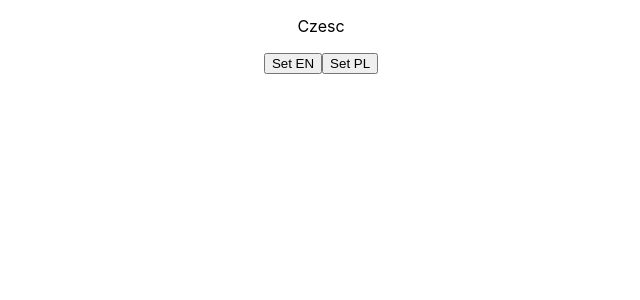
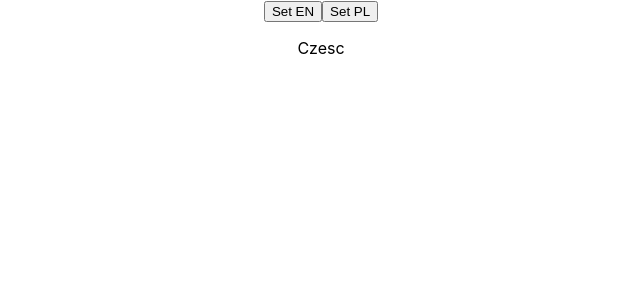
Before and after one commit to dstudzinski/react-code, a React (Create React App) app: page / in a window 1280 px wide. Shown: the top 300 px of the page, without its empty margins (319-959 px from the left). Built offline with nearby package versions, Linux system fonts and the light colour scheme.

Commit message:
Add Context - communicate between consumers

```diff
--- a/src/App.js
+++ b/src/App.js
@@ -3,6 +3,7 @@ import React from 'react';
 import {Text} from "./Text";
 import './App.css';
 
+import {LangSwitcher} from "./LangSwitcher";
 import {LanguageContext, languages} from "./ContextLanguages";
 
 class App extends React.Component{
@@ -12,15 +13,16 @@ class App extends React.Component{
 
   render() {
     return (
-      <LanguageContext.Provider value={this.state.language}>
+      <LanguageContext.Provider value={{language: this.state.language, setLanguage: this.setLanguage}}>
         <div className="App">
+          <LangSwitcher/>
           <Text/>
-          <button onClick={() => this.setState({language: languages.EN})}>Set EN</button>
-          <button onClick={() => this.setState({language: languages.PL})}>Set PL</button>
         </div>
       </LanguageContext.Provider>
     );
   }
+
+  setLanguage = language => this.setState({language})
 }
 
 export default App;
--- /dev/null
+++ b/src/LangSwitcher.js
@@ -0,0 +1,22 @@
+import React from "react";
+
+import {LanguageContext, languages} from "./ContextLanguages";
+
+function LangSwitcher() {
+  return (
+    <LanguageContext.Consumer>
+      {
+        ({language, setLanguage}) => (
+          <div>
+            <button onClick={() => setLanguage(languages.EN)}>Set EN</button>
+            <button onClick={() => setLanguage(languages.PL)}>Set PL</button>
+          </div>
+        )
+      }
+    </LanguageContext.Consumer>
+  )
+}
+
+export {
+  LangSwitcher
+}
--- a/src/Text.js
+++ b/src/Text.js
@@ -11,7 +11,7 @@ function Text() {
   return (
     <LanguageContext.Consumer>
       {
-        language => (<p>{TRANSLATION[language]}</p>)
+        ({language}) => (<p>{TRANSLATION[language]}</p>)
       }
     </LanguageContext.Consumer>
   )
```
